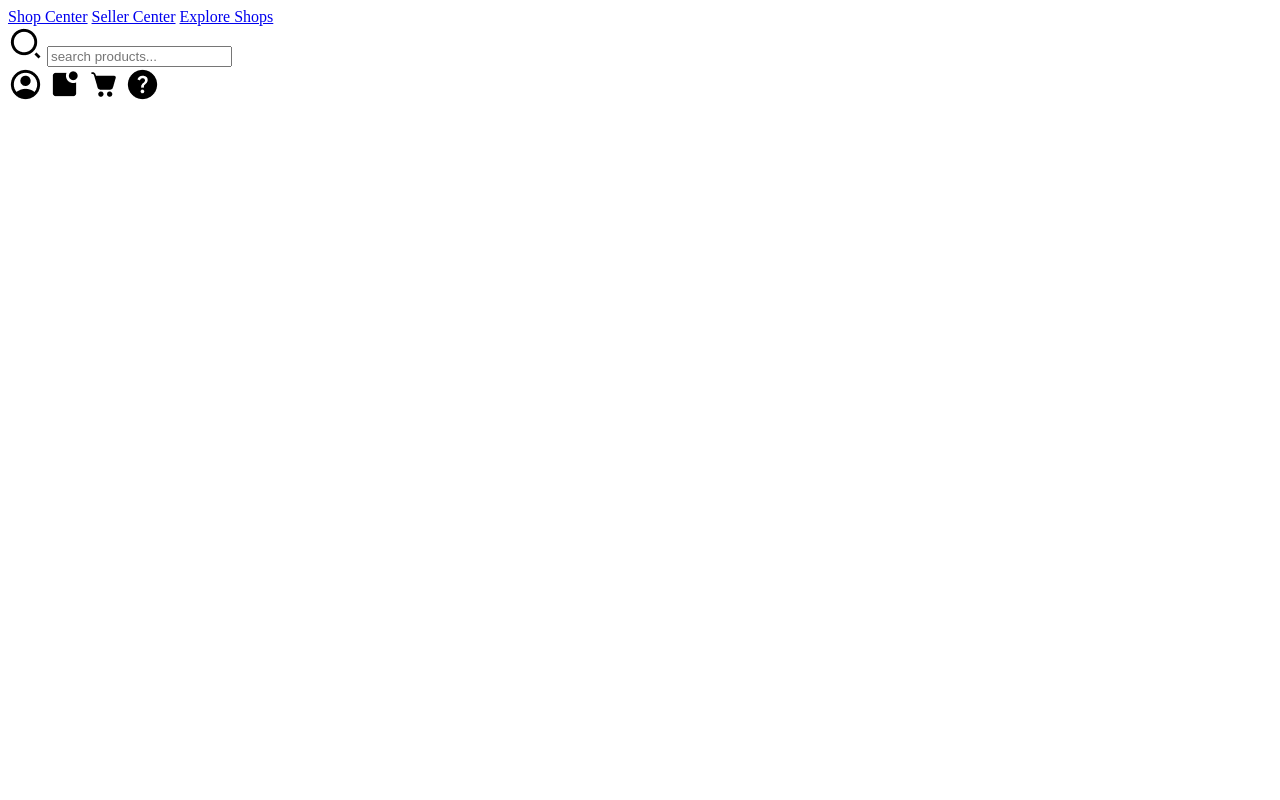
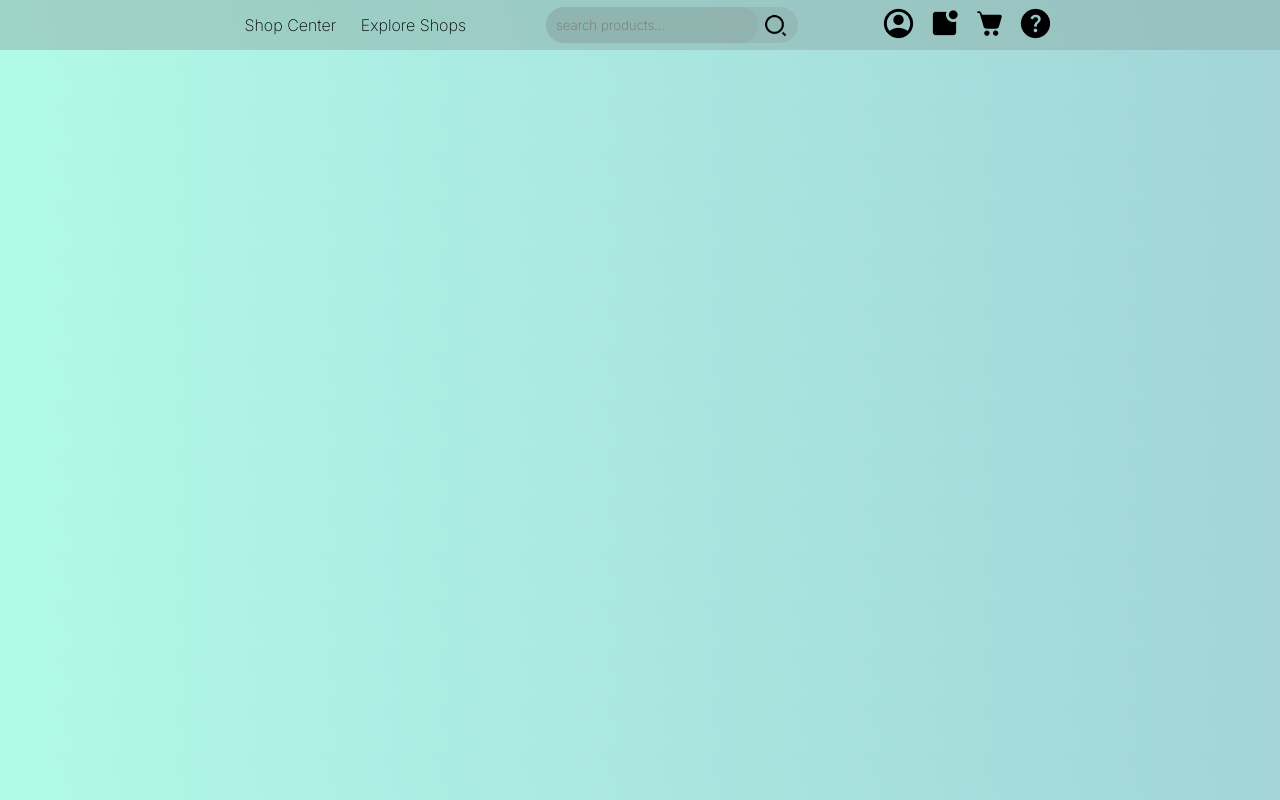
Before and after one commit to ChaanBiz/Shopy_Ecommerce, a plain HTML site: page index.html in a window 1280 px wide. Drawn offline with Linux system fonts and the light colour scheme.

Commit message:
styles added for header update

```diff
--- a/index.html
+++ b/index.html
@@ -4,17 +4,17 @@
   <meta charset="UTF-8">
   <meta name="viewport" content="width=device-width, initial-scale=1.0">
   <title>Shopy</title>
+  <link rel="stylesheet" href="style.css">
 </head>
 <body>
   <header>
     <div class="text">
       <a href="#">Shop Center</a>
-      <a href="#">Seller Center</a>
       <a href="#">Explore Shops</a>
     </div>
     <div class="search_bar">
-      <img src="images/icon_search.png" alt="search">
       <input type="search" name="search" id="search_input" placeholder="search products...">
+      <img src="images/icon_search.png" alt="search" id="search_icon">
     </div>
     <div class="icons">
       <a href="#"><img src="images/icon_account.png" alt="account"></a>
--- /dev/null
+++ b/style.scss
@@ -0,0 +1,63 @@
+@import url('https://fonts.googleapis.com/css?family=Inter:wght@200,300,400,500,600,700,800,900&display=swap');
+
+* {
+  padding: 0;
+  margin: 0;
+  box-sizing: border-box;
+  font-family: 'Inter';
+}
+
+body {
+  background-image: linear-gradient(70deg, #B1FAE8, #A2D4D8);
+}
+
+header {
+  width: 100%;
+  height: 50px;
+  display: flex;
+  align-items: center;
+  justify-content: center;
+  background-color: rgba(141, 173, 169, .5);
+  backdrop-filter: blur(20);
+  div {
+    margin: 0 40px;
+  }
+  .text {
+    a {
+      text-decoration: none;
+      margin-left: 20px;
+      color: #000;
+      font-size: 16px;
+    }
+  }
+  .search_bar {
+    display: flex;
+    align-items: center;
+    background-color: rgba(141, 173, 169, .5);
+    border-radius: 30px;
+    #search_icon {
+      width: 25px;
+      margin: 0 10px 0 5px;
+    }
+    input {
+      background-color: rgba(141, 173, 169, .5);
+      border: none;
+      outline: none;
+      padding: 10px;
+      border-radius: 30px;
+    }
+    input[type="search"]::-webkit-search-cancel-button {
+      -webkit-appearance: none;
+      cursor: pointer;
+
+      height: 20px;
+      width: 20px;
+      background-image: url(images/icon_x.png);
+    }
+  }
+  .icons {
+    a {
+      margin: 3px;
+    }
+  }
+}
```
Also changed, not shown: images/icon_x.png (added), style.css (added), 1 other file.
